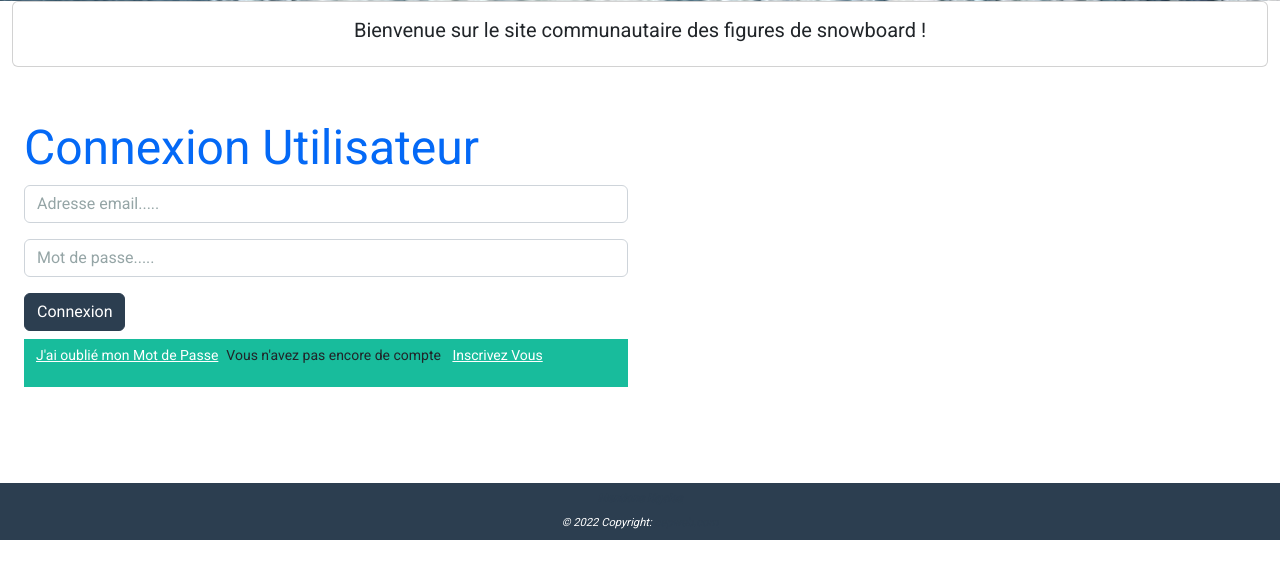
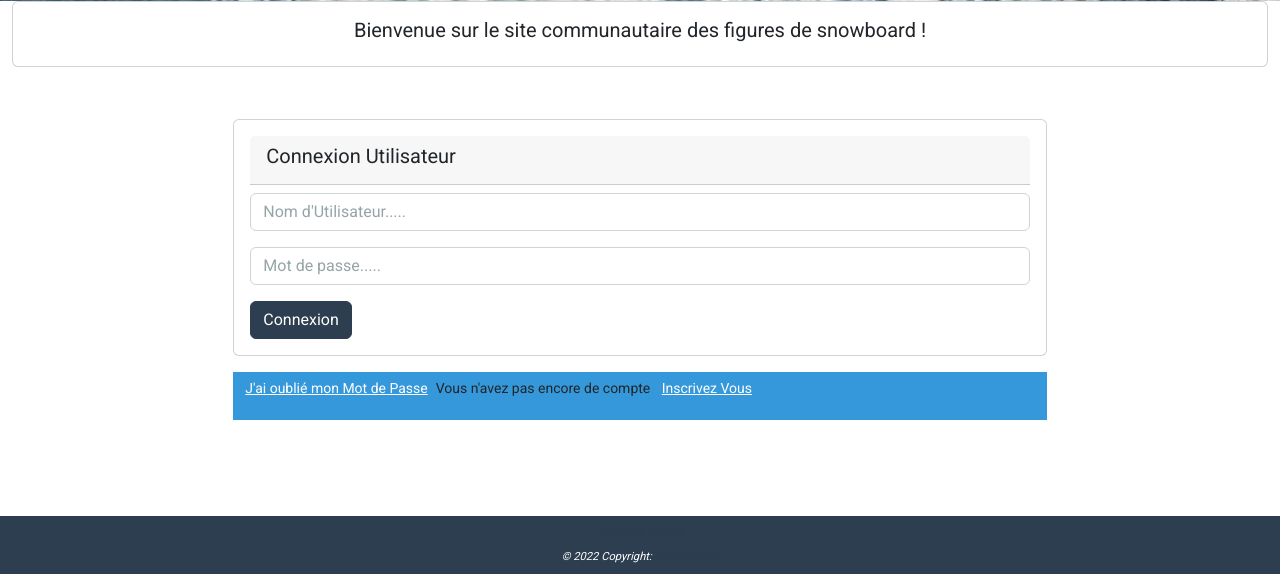
Before and after one commit to jobafa/OC-Sympfony-P6-SnowTricks, a Symfony app: template templates/security/login.html.twig in a window 1280 px wide. Shown: the part 799-1373 px from the top of the page. Before the commit the page ends 1339 px from the top, so only its background shows below. Run offline with Twig, Linux system fonts and the light colour scheme; the template is opened without the code that fills it: most values are stand-ins (such as "Sample title", 1, 10 or a date in 2020); some libraries are stand-ins or nearby versions; some web fonts are replaced.

Commit message:
replacing email by username : username constraint, modifying forms rendering

```diff
--- a/templates/security/login.html.twig
+++ b/templates/security/login.html.twig
@@ -2,10 +2,17 @@
 
 
 {% block body %}
+{# {{ dump(back_to_your_page) }} ; #}
 	<div class="container-fluid py-5 ">
-		<div class="row">
-			<div class="col col-lg-6 ">
-				<h1>Connexion Utilisateur</h1>
+		<div class="row justify-content-center "   id="login">
+			<div class="col col-lg-8 ">
+				<div class="card  mb-3" >
+					<div class="card-body">
+						<div class="card-header mb-2">
+							<h5>Connexion Utilisateur</h5>
+						</div>
+
+						{# <h4>Connexion Utilisateur</h4> #}
 						<form action="{{ path('security_login') }}" method="post">
 							{% if error %}
 								<div class="alert alert-danger">{{ error.messageKey|trans(error.messageData, 'security') }}</div>
@@ -21,22 +28,32 @@
 									{{ message }}
 								</div>
 							{% endfor %}
+							{# <div class="form-group px-0 mb-3">
+								<input placeholder="Adresse email....." required name="_username" type="text" class="form-control">
+							</div> #}
 							<div class="form-group px-0 mb-3">
-						<input placeholder="Adresse email....." required name="_username" type="text" class="form-control">
+								<input placeholder="Nom d'Utilisateur....." required name="_username" type="text" class="form-control">
 							</div>
 							<div class="form-group px-0 mb-3">
 								<input placeholder="Mot de passe....." required name="_password" type="password" class="form-control">
 							</div>
 							<input type="hidden" name="_csrf_token" value="{{ csrf_token('authenticate') }}">
+							{% if app.request.get('_route') != app.request.headers.get('referer') %}
+								{# <input type="hidden" name="_target_path" value="{{ app.request.headers.get('referer') }}" >  #}
+								<input type="hidden" name="_target_path" value="{{ back_to_your_page }}">
+							{% endif %}
+
 							<div class="form-group">
 								<button type="submit" class="btn btn-primary">Connexion</button>
 							</div>
 						</form>
-				<div class="content-fluid alert-success mt-2 py-1 px-1 ">
+					</div>
+				</div>
+				<div class="content-fluid alert-info mt-2 py-1 px-1 ">
 					<p>
 						<small>
-							<a class="text-white mx-2 " href="{{ path('seurity_forgotpassword_request') }}">J'ai oubli&eacute; mon Mot de Passe</a>Vous n'avez pas encore de compte
-							<a class=" text-white mx-2" href="{{ path('security_registration') }}">Inscrivez Vous</a>
+							<a class="text-white mx-2 " href="{{ path('user_forgotpassword_request') }}#reinitialisation">J'ai oubli&eacute; mon Mot de Passe</a>Vous n'avez pas encore de compte
+							<a class=" text-white mx-2" href="{{ path('user_registration') }}#register">Inscrivez Vous</a>
 						</small>
 					</p>
 				</div>
```
Also changed, not shown: templates/user/forgot_password.html.twig (added, +41 -0 lines), templates/user/new_password.html.twig (added, +37 -0 lines). Lines whose indentation alone changed are shown as unchanged.
